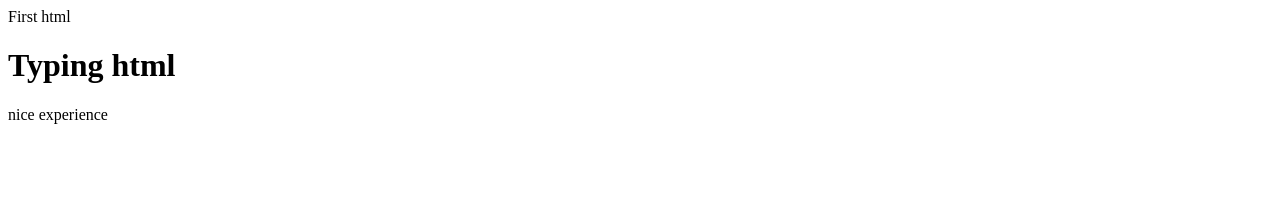
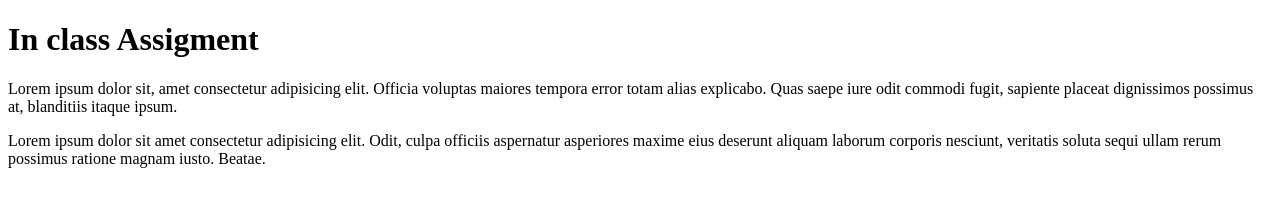
Before and after one commit to pbhatiya0915/myrepo-, a plain HTML site: page index.html in a window 1280 px wide. Drawn offline with Linux system fonts and the light colour scheme.

Commit message:
In class task

```diff
--- a/index.html
+++ b/index.html
@@ -1,9 +1,14 @@
+<!DOCTYPE html>
 <html>
+    <!--Name: Pratham Bhatiya-->
+    <!--Email: pbhatiya0915@conestogac.on.ca-->
 <head>
-<tiltle>First html</tiltle>
+    <meta charset="uft-8">
+    <title>In class Task</title>
 </head>
 <body>
-<h1>Typing html</h1>
-<p>nice experience</p>
+    <h1>In class Assigment</h1>
+    <p>Lorem ipsum dolor sit, amet consectetur adipisicing elit. Officia voluptas maiores tempora error totam alias explicabo. Quas saepe iure odit commodi fugit, sapiente placeat dignissimos possimus at, blanditiis itaque ipsum.</p>
+    <p>Lorem ipsum dolor sit amet consectetur adipisicing elit. Odit, culpa officiis aspernatur asperiores maxime eius deserunt aliquam laborum corporis nesciunt, veritatis soluta sequi ullam rerum possimus ratione magnam iusto. Beatae.</p>
 </body>
 </html>
```
Also changed, not shown: image/good.jpeg (deleted).
